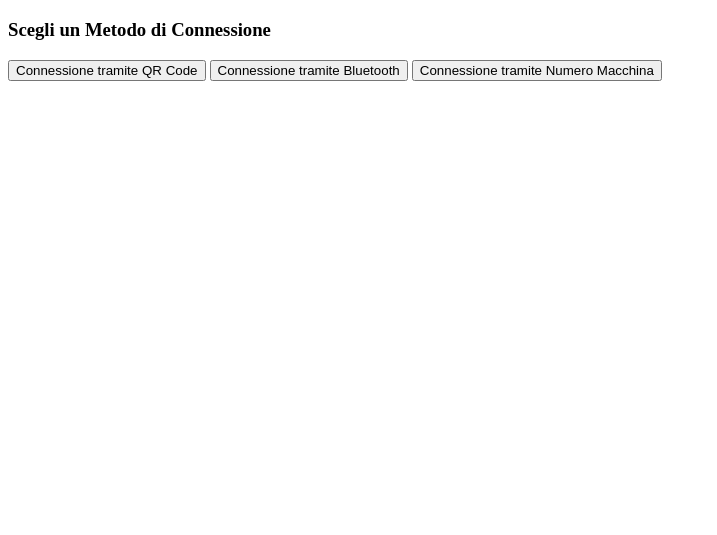
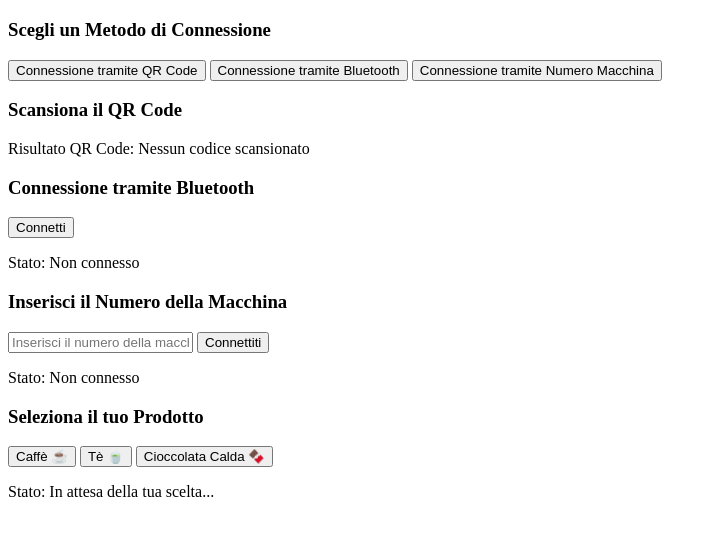
Before and after one commit to Maikbarre24/conaik, a plain HTML site: page index.html in a window 1280 px wide. Shown: the part 61-596 px from the top of the page, without its empty margins (0-717 px from the left). Drawn offline with Linux system fonts and the light colour scheme; a script that the page names is missing.

Commit message:
Update index.html

```diff
--- a/index.html
+++ b/index.html
@@ -5,7 +5,7 @@
   <meta name="viewport" content="width=device-width, initial-scale=1.0">
   <title>Connettiti alla Macchina</title>
   <link rel="stylesheet" href="styles.css">
-  <script src="https://cdn.jsdelivr.net/npm/qrcode"></script> <!-- Libreria QR -->
+  <script src="https://unpkg.com/html5-qrcode/minified/html5-qrcode.min.js"></script>
 </head>
 <body>
   <div class="container">
@@ -20,34 +20,33 @@
     </div>
 
     <!-- Scansione QR Code -->
-    <div id="qr-section" style="display: none;">
+    <div id="qr-section" class="hidden">
       <h3>Scansiona il QR Code</h3>
-      <canvas id="qrcode"></canvas>
-      <p id="machine-id">Macchina ID: <span id="machine-code">12345</span></p>
-      <button id="connect-qr">Connettiti</button>
+      <div id="qr-reader" style="width: 300px;"></div>
+      <p>Risultato QR Code: <span id="qr-output">Nessun codice scansionato</span></p>
     </div>
 
     <!-- Connessione Bluetooth -->
-    <div id="bluetooth-section" style="display: none;">
+    <div id="bluetooth-section" class="hidden">
       <h3>Connessione tramite Bluetooth</h3>
-      <button id="connect-bluetooth">Connetti</button>
+      <button id="bluetooth-connect">Connetti</button>
       <p id="bluetooth-status">Stato: Non connesso</p>
     </div>
 
     <!-- Connessione Manuale -->
-    <div id="manual-section" style="display: none;">
+    <div id="manual-section" class="hidden">
       <h3>Inserisci il Numero della Macchina</h3>
-      <input type="text" id="machine-number" placeholder="Inserisci numero macchina">
-      <button id="connect-manual">Connettiti</button>
+      <input type="text" id="machine-number" placeholder="Inserisci il numero della macchina">
+      <button id="manual-connect">Connettiti</button>
       <p id="manual-status">Stato: Non connesso</p>
     </div>
 
-    <!-- Selezione Menu -->
-    <div id="menu-section" style="display: none;">
+    <!-- Selezione Prodotto -->
+    <div id="menu-section" class="hidden">
       <h3>Seleziona il tuo Prodotto</h3>
-      <button class="product-btn" data-command="coffee">Caffè ☕</button>
-      <button class="product-btn" data-command="tea">Tè 🍵</button>
-      <button class="product-btn" data-command="hot_chocolate">Cioccolata Calda 🍫</button>
+      <button class="product-btn" data-product="Caffè">Caffè ☕</button>
+      <button class="product-btn" data-product="Tè">Tè 🍵</button>
+      <button class="product-btn" data-product="Cioccolata Calda">Cioccolata Calda 🍫</button>
       <p id="menu-status">Stato: In attesa della tua scelta...</p>
     </div>
   </div>
```
